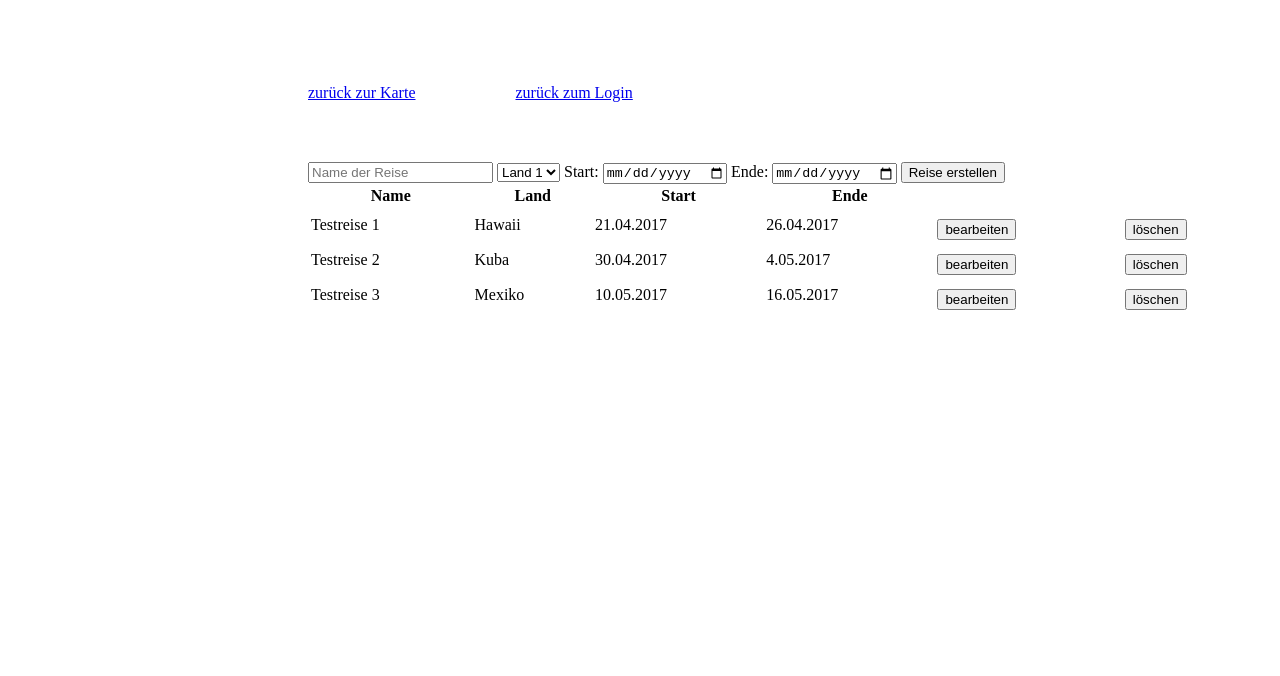
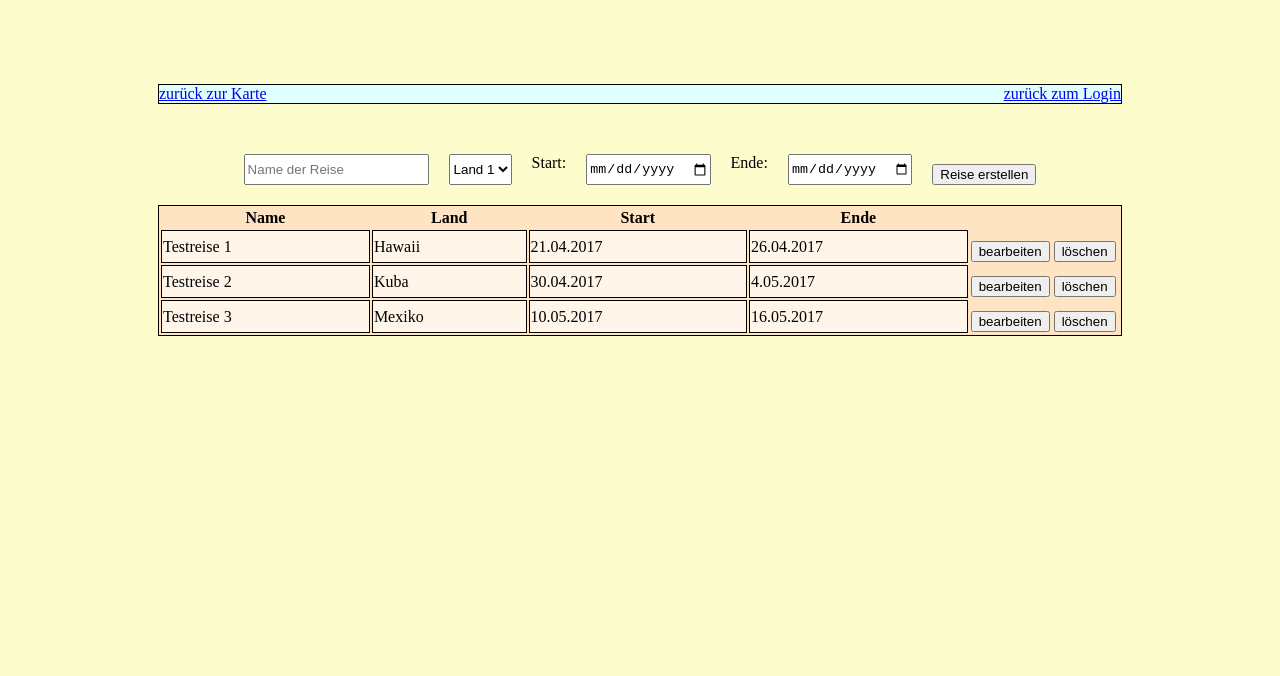
Before and after one commit to alxnguyen/webentwicklung_beleg, a plain HTML site: page edittrip.html in a window 1280 px wide. Shown: the part 124-800 px from the top of the page. Drawn offline with Linux system fonts and the light colour scheme.

Commit message:
Add files via upload

```diff
--- a/stylesheet.css
+++ b/stylesheet.css
@@ -1,3 +1,5 @@
+html {background-color: #fcfccc}
+
 .box {
     display: flex;
     width: 300px;
@@ -32,7 +34,8 @@ img.logo {
 .grail {
     display: flex;
     flex-direction: column;
-    margin-left: 300px;
+    margin-left: 150px;
+	margin-right: 150px;
 }
 
 .nav {
@@ -40,12 +43,40 @@ img.logo {
     flex-direction: row;
     gap: 100px;
     margin-bottom: 50px;
+	background-color: #e0ffff;
+	border: 1px solid black;
+	justify-content: space-between
 }
 
+
 #map_pic {
-    width: 70%;
+    width: 100%;
 }
 
 button {
     margin-top: 10px;
 }
+
+
+ table	{
+	 width: 100%;
+	 margin-top: 20px;
+	 background-color: bisque;
+	 border: 1px solid black;
+ }
+td {
+  border: 1px solid black;
+  background-color: #fff6e9;
+}
+
+.bCollumn	{
+	width: 7%;
+	border: 0px;
+	background-color: bisque;
+}
+
+.editwindow 	{
+	gap: 20px;
+	display: flex;
+	justify-content: center;
+}
```
